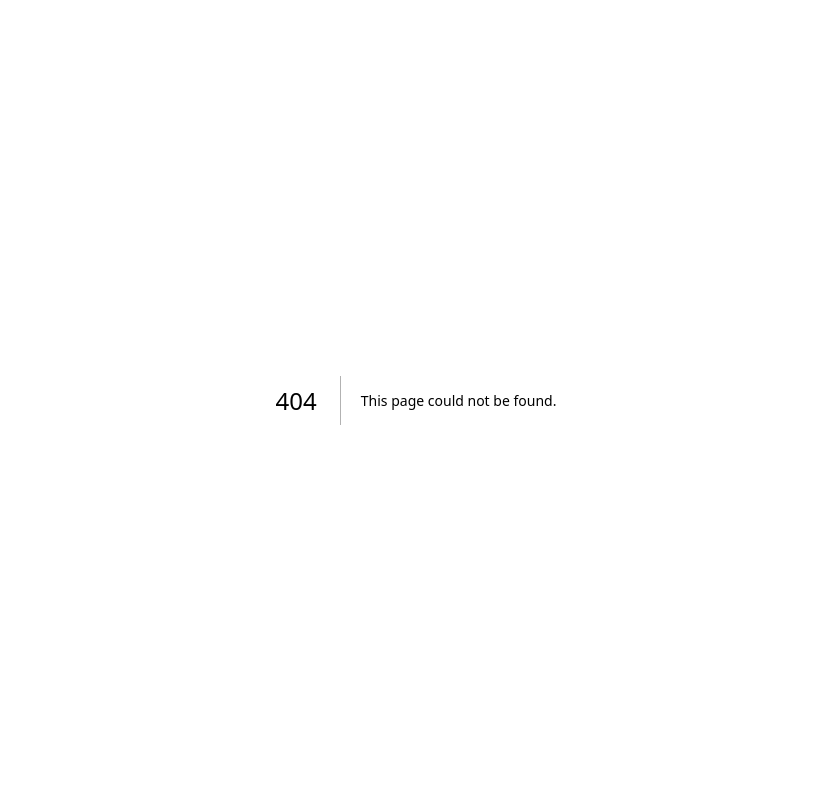
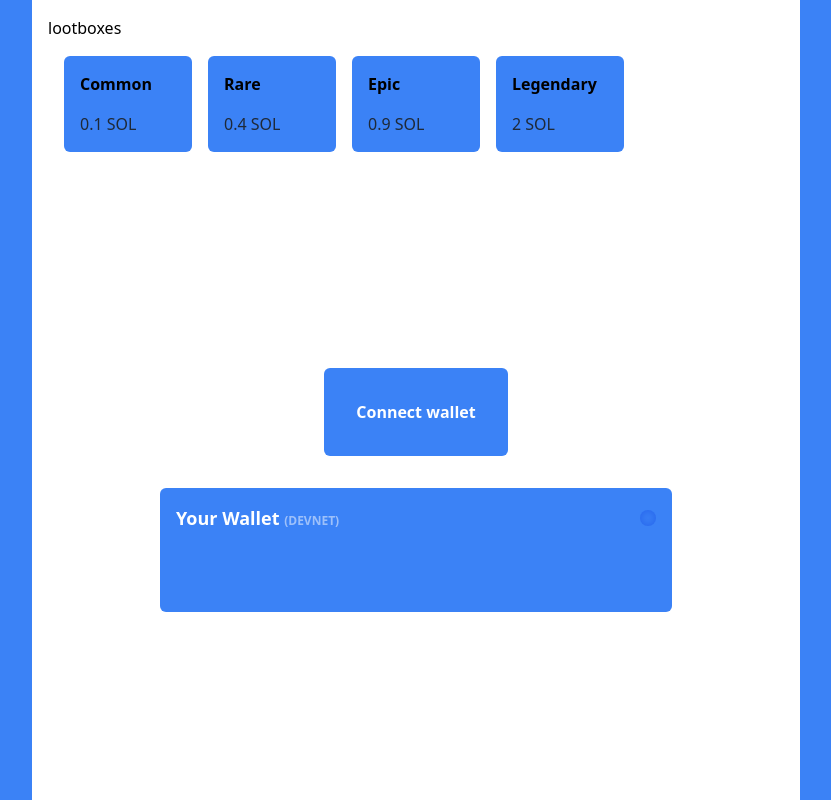
Before and after one commit to XsKino/refuzzed, a Next.js app: page /dev/lootboxes in a window 1280 px wide. Before the commit this address had no page. Shown: the top 800 px of the page, without its empty margins (224-1055 px from the left). Built offline with nearby package versions, Linux system fonts and the light colour scheme.

Commit message:
Lootbox purchase

```diff
--- /dev/null
+++ b/app/dev/layout.jsx
@@ -0,0 +1,3 @@
+export default function DevRoot({ children }) {
+  return <div className='bg-blue-500 w-full min-h-screen'>{children}</div>
+}
--- /dev/null
+++ b/app/dev/lootboxes/page.jsx
@@ -0,0 +1,309 @@
+"use client"
+
+import useWallet from "@/hooks/useWallet"
+import { useState } from "react"
+import toast from "react-hot-toast"
+import { FUZZE_WALLET_ADRESS } from "@/public/constants"
+
+import { TbCurrencySolana } from "react-icons/tb"
+
+const lootboxes = [
+  {
+    id: 1,
+    name: "Common",
+    price: 100,
+    lootTable: [
+      {
+        rarity: 1,
+        granted: 1,
+        probability: 0.5,
+        rolls: 5,
+      },
+      {
+        rarity: 2,
+        granted: 1,
+        probability: 0.3,
+        rolls: 3,
+      },
+      {
+        rarity: 3,
+        probability: 0.1,
+        rolls: 2,
+      },
+    ],
+  },
+  {
+    id: 2,
+    name: "Rare",
+    price: 400,
+    lootTable: [
+      {
+        rarity: 1,
+        granted: 2,
+        probability: 0.5,
+        rolls: 5,
+      },
+      {
+        rarity: 2,
+        granted: 2,
+        probability: 0.3,
+        rolls: 3,
+      },
+      {
+        rarity: 3,
+        probability: 0.1,
+        rolls: 2,
+      },
+      {
+        rarity: 4,
+        probability: 0.1,
+        rolls: 1,
+      },
+    ],
+  },
+  {
+    id: 3,
+    name: "Epic",
+    price: 900,
+    lootTable: [
+      {
+        rarity: 2,
+        granted: 3,
+        probability: 0.5,
+        rolls: 3,
+      },
+      {
+        rarity: 3,
+        granted: 3,
+        probability: 0.3,
+        rolls: 2,
+      },
+      {
+        rarity: 4,
+        granted: 1,
+        probability: 0.2,
+        rolls: 2,
+      },
+      {
+        rarity: 5,
+        probability: 0.1,
+        rolls: 1,
+      },
+    ],
+  },
+  {
+    id: 4,
+    name: "Legendary",
+    price: 2000,
+    lootTable: [
+      {
+        rarity: 3,
+        granted: 5,
+        probability: 0.5,
+        rolls: 5,
+      },
+      {
+        rarity: 4,
+        granted: 3,
+        probability: 0.3,
+        rolls: 3,
+      },
+      {
+        rarity: 5,
+        granted: 1,
+        probability: 0.2,
+        rolls: 2,
+      },
+    ],
+  },
+]
+
+const drinks = [
+  {
+    name: "Cherry Blossom",
+    rarity: 5,
+  },
+  {
+    name: "RGB-Cola",
+    rarity: 5,
+  },
+  {
+    name: "Piano Man",
+    rarity: 2,
+  },
+  {
+    name: "Mint mango",
+    rarity: 2,
+  },
+  {
+    name: "Moonblast",
+    rarity: 3,
+  },
+  {
+    name: "Sparkle Star",
+    rarity: 3,
+  },
+  {
+    name: "Fluffy Dream",
+    rarity: 1,
+  },
+  {
+    name: "Flaming Moai",
+    rarity: 5,
+  },
+  {
+    name: "Iced Caramel Spresso Pop",
+    rarity: 1,
+  },
+  {
+    name: "New York Cheesecake Cream",
+    rarity: 1,
+  },
+  {
+    name: "Habanero Lime Sparkle",
+    rarity: 1,
+  },
+  {
+    name: "Ghost Pepper Berry Burst",
+    rarity: 2,
+  },
+]
+
+export default function PurchaseLootbox() {
+  const wallet = useWallet()
+
+  const [selectedLootbox, setSelectedLootbox] = useState(null)
+
+  const handleConnect = async () => {
+    const msg = wallet.connected ? "Wallet Refreshed" : "Wallet Connected"
+    try {
+      await wallet.connect()
+      toast.dismiss()
+      toast.success(msg)
+    } catch (error) {
+      toast.error(error.message)
+      if (!wallet.phantomIsInstalled) {
+        setTimeout(() => {
+          window.open("https://phantom.app/", "_blank")
+        }, 1500)
+      }
+    }
+  }
+
+  const handleDisconnect = () => {
+    wallet.disconnect()
+    toast.dismiss()
+    toast.success("Wallet disconnected")
+  }
+
+  return (
+    <div className='flex flex-col p-4 m-auto bg-white w-full max-w-3xl min-h-screen'>
+      <h1>lootboxes</h1>
+      <ul className='flex p-4 gap-4 max-w-full overflow-x-auto'>
+        {lootboxes.map((lootbox, index) => (
+          <li key={index}>
+            <button
+              className='flex flex-col gap-4 p-4 bg-blue-500 rounded-md min-w-[8rem]'
+              onClick={() => {
+                setSelectedLootbox(lootbox)
+                window.lootboxModalPurchase.showModal()
+              }}>
+              <h2 className='font-semibold'>{lootbox.name}</h2>
+              <p className='text-gray-800'>{lootbox.price / 1000} SOL</p>
+            </button>
+          </li>
+        ))}
+      </ul>
+      <dialog
+        id='lootboxModalPurchase'
+        className='bg-white outline rounded-md p-4 left-1/2 top-1/2 -translate-x-1/2 -translate-y-1/2 px-12 min-w-[12rem]'>
+        <div className='flex flex-col gap-4'>
+          <h2>{selectedLootbox?.name}</h2>
+          <p>{selectedLootbox?.price / 1000} SOL</p>
+          <input
+            type='number'
+            name='lootboxPurchaseAmount'
+            id='lootboxPurchaseAmount'
+            min={1}
+            defaultValue={1}
+            max={99}
+          />
+          <div className='flex gap-4'>
+            <button
+              className='bg-red-500 p-4 rounded-md'
+              onClick={() => {
+                window.lootboxModalPurchase.close()
+              }}>
+              Cancel
+            </button>
+            <button
+              className='bg-green-500 p-4 rounded-md'
+              onClick={() => {
+                try {
+                  ;(async () => {
+                    const amount = document.getElementById("lootboxPurchaseAmount").value
+                    const solAmount = (selectedLootbox.price / 1000) * amount
+                    const transaction = await wallet.send(FUZZE_WALLET_ADRESS, solAmount)
+                    console.log(transaction)
+                    window.lootboxModalPurchase.close()
+                    toast.success(`Purchased ${amount} ${selectedLootbox.name} lootboxes`)
+                  })()
+                } catch (err) {
+                  toast.error("Something went wrong")
+                }
+              }}>
+              Purchase
+            </button>
+          </div>
+        </div>
+      </dialog>
+
+      <div className='flex flex-col gap-8 min-h-[100svh] min-w-1/2 px-8 pt-[25svh] items-center bg-white'>
+        <div className='flex gap-8'>
+          <button
+            className='rounded-md bg-blue-500 font-bold text-white p-8 hover:bg-blue-700 active:bg-blue-900'
+            onClick={handleConnect}>
+            {wallet.connected ? "Refresh wallet" : "Connect wallet"}
+          </button>
+          {wallet.connected && (
+            <button
+              className='rounded-md bg-blue-500 font-bold text-white p-8 hover:bg-blue-700 active:bg-blue-900'
+              onClick={handleDisconnect}>
+              Disconnect wallet
+            </button>
+          )}
+        </div>
+
+        <div className='bg-blue-500 rounded-md p-4 min-w-[40vw] flex flex-col gap-4 h-min'>
+          <div className='flex items-center justify-between'>
+            <p className=' text-white text-lg font-bold'>
+              Your Wallet <span className='text-xs opacity-50'>(DEVNET)</span>
+            </p>
+            <p
+              className={`h-4 aspect-square rounded-full  transition-all ${
+                wallet.connected
+                  ? "bg-lime-400 shadow-lime-200 shadow-[0_0_0.6rem]"
+                  : "bg-blue-500 shadow-blue-600 shadow-[inset_0_0_0.6rem]"
+              }`}></p>
+          </div>
+          <div
+            className={`grid grid-rows-2 gap-x-4 grid-cols-[auto_1fr] transition-all ${
+              wallet.connected ? "opacity-1 translate-x-0" : "opacity-0 translate-x-16 "
+            }`}>
+            <p className=' text-blue-200 font-bold'>Your Public Key:</p>
+            <p className=' text-white font-bold'>{wallet.publicKey}</p>
+            <p className=' text-blue-200 font-bold'>Your Balance:</p>
+            <p className=' text-white font-bold flex items-center gap-2'>
+              {wallet.balance}
+              {wallet.balance !== 0 && (
+                <i>
+                  <TbCurrencySolana />
+                </i>
+              )}
+            </p>
+          </div>
+        </div>
+      </div>
+    </div>
+  )
+}
--- a/app/page.jsx
+++ b/app/dev/page.jsx
@@ -1,5 +1,4 @@
 "use client"
-import Image from "next/image"
 import Link from "next/link"
 import { montserrat } from "@/styles/fonts"
 import useWallet from "@/hooks/useWallet"
@@ -15,7 +14,6 @@ import { IoCopy } from "react-icons/io5"
 
 export default function Home() {
   const $ = element => document.querySelector(element)
-  const $$ = element => document.querySelectorAll(element)
 
   const wallet = useWallet()
 
@@ -58,6 +56,9 @@ export default function Home() {
       <div className='flex flex-col gap-8 min-h-[100svh] min-w-1/2 px-8 pt-[25svh] items-center bg-white'>
         <p className=' text-blue-500 text-[76px] font-bold'>F U Z Z E</p>
         <p className=' text-blue-300 text-[32px] font-bold'>useWallet Showcase</p>
+        <Link href='/dev/lootboxes' className='p-4 px-6 bg-blue-500 text-white rounded-md'>
+          purchase Lootbox
+        </Link>
         <div className='flex gap-8'>
           <button
             className='rounded-md bg-blue-500 font-bold text-white p-8 hover:bg-blue-700 active:bg-blue-900'
--- /dev/null
+++ b/public/constants.js
@@ -0,0 +1 @@
+export const FUZZE_WALLET_ADRESS = "Gifb2ZMPNw9c6CAoM1U1ZLTvogAVbbS9qzSrfFJsd7hY"
```
